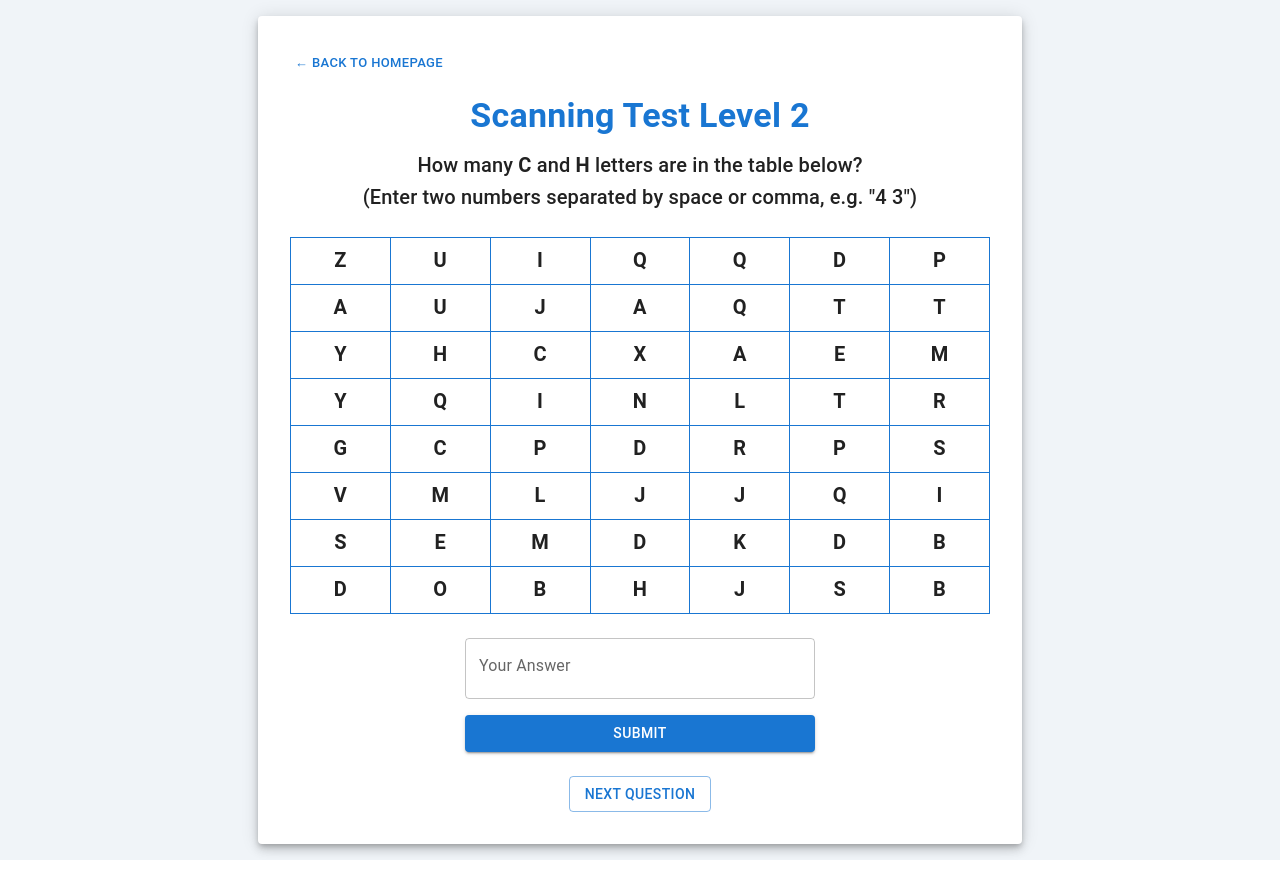
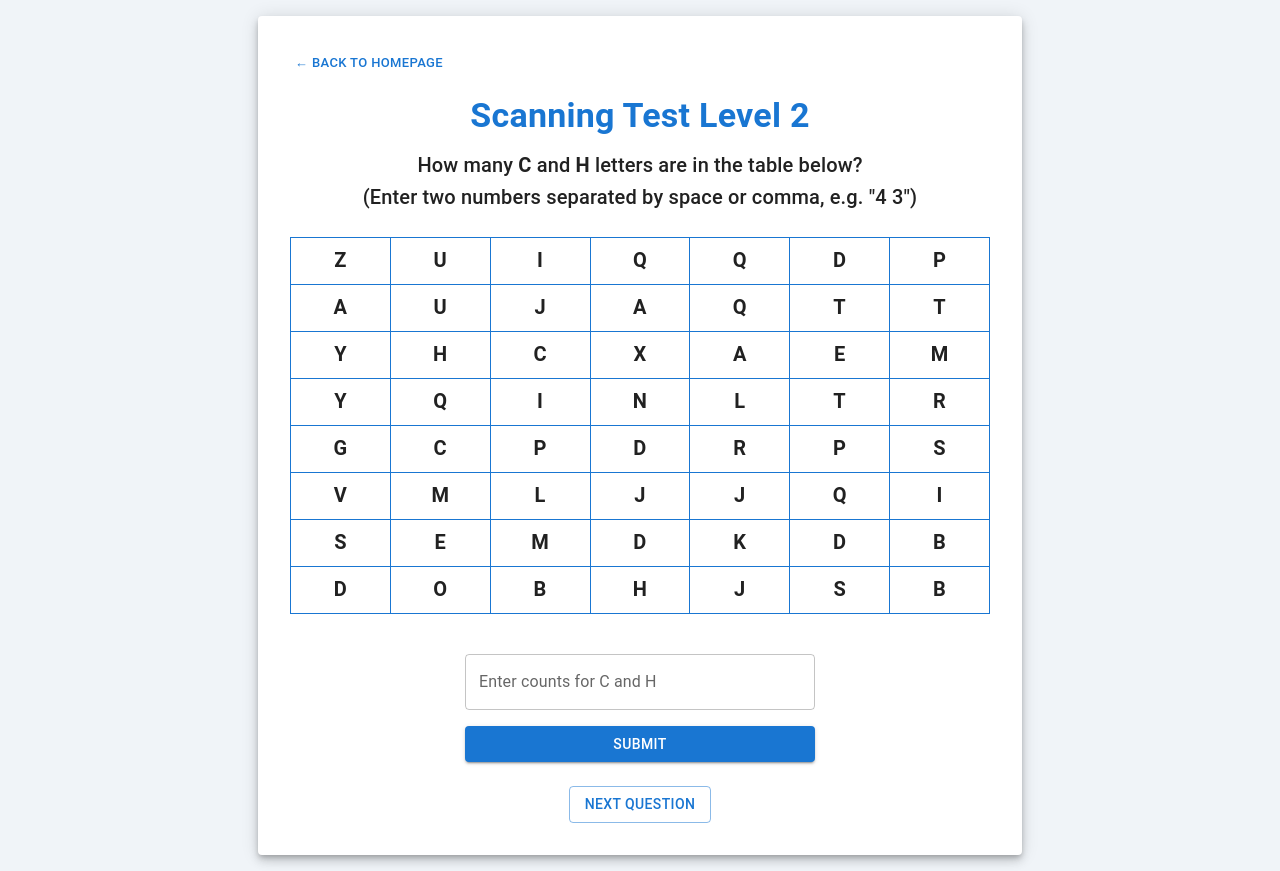
Before and after one commit to promubsorn/aptitude-test, a React (Create React App) app: page /aptitude-test/scanning-test-2 in a window 1280 px wide. Built offline with nearby package versions, Linux system fonts and the light colour scheme.

Commit message:
fix keyboard

```diff
--- a/src/components/scanning-app-2.js
+++ b/src/components/scanning-app-2.js
@@ -158,18 +158,14 @@ export default function ScanningAppLevel2() {
 
                 <Box mt={3} maxWidth={350} mx="auto">
                     <TextField
-                        label="Your Answer"
-                        variant="outlined"
-                        fullWidth
+                        label={`Enter counts for ${tableData.letter1} and ${tableData.letter2}`}
                         value={userAnswer}
                         onChange={(e) => setUserAnswer(e.target.value)}
-                        inputProps={{
-                            inputMode: "numeric",
-                            pattern: "[0-9, ]*",
-                            style: { textAlign: "center", fontSize: 20 },
-                        }}
                         placeholder="e.g. 4 3 or 4,3"
+                        fullWidth
+                        sx={{ mt: 2 }}
                     />
+
                     <Button variant="contained" fullWidth sx={{ mt: 2 }} onClick={handleSubmit}>
                         Submit
                     </Button>
```
